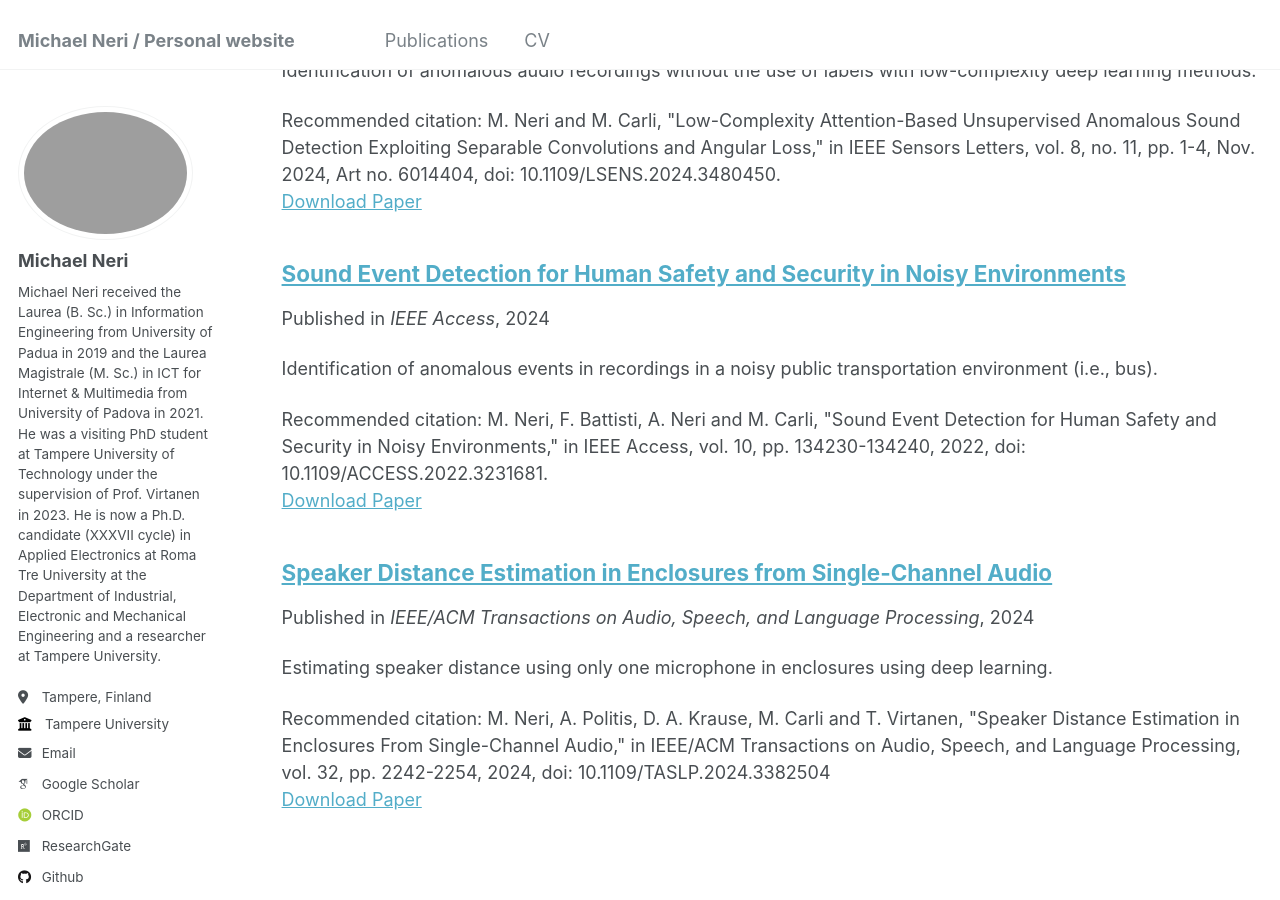
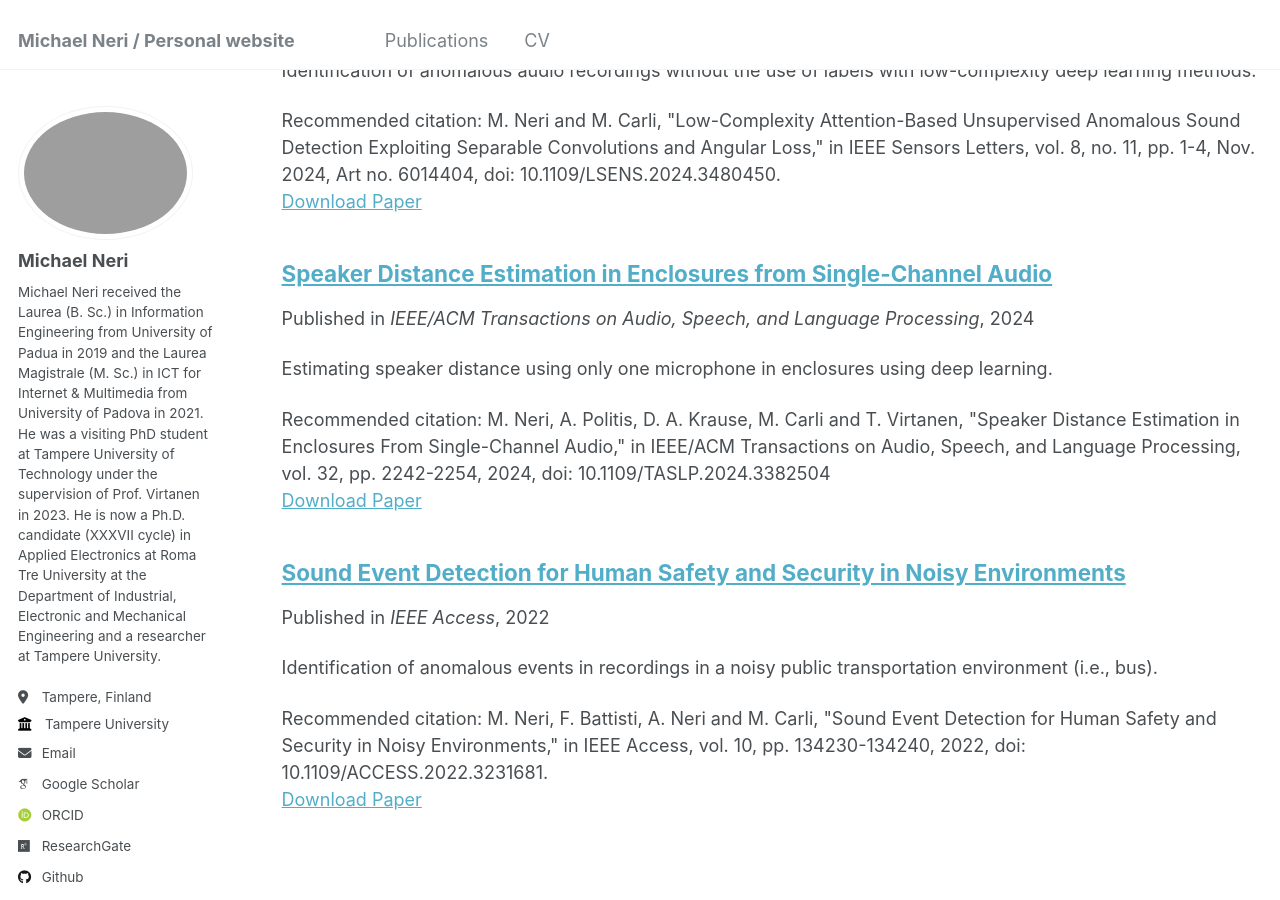
Before and after one commit to michaelneri/michaelneri.github.io, a Jekyll site: the page built from _pages/publications.html, in a window 1280 px wide and 900 px high, scrolled down 377 px. Built offline with Jekyll 4.4.1, drawn with Linux system fonts in a browser that asks for light colours; some web fonts are replaced.

Commit message:
corrected date

```diff
--- a/_publications/2022-12-22-Access-SED.md
+++ b/_publications/2022-12-22-Access-SED.md
@@ -4,7 +4,7 @@ collection: publications
 category: manuscripts
 permalink: /publication/2022-12-22-Access-SED
 excerpt: 'Identification of anomalous events in recordings in a noisy public transportation environment (i.e., bus).'
-date: 2024-10-14
+date: 2022-12-22
 venue: 'IEEE Access'
 paperurl: 'https://michaelneri.github.io/files/Access_2022.pdf'
 citation: 'M. Neri, F. Battisti, A. Neri and M. Carli, "Sound Event Detection for Human Safety and Security in Noisy Environments," in IEEE Access, vol. 10, pp. 134230-134240, 2022, doi: 10.1109/ACCESS.2022.3231681.'
```
